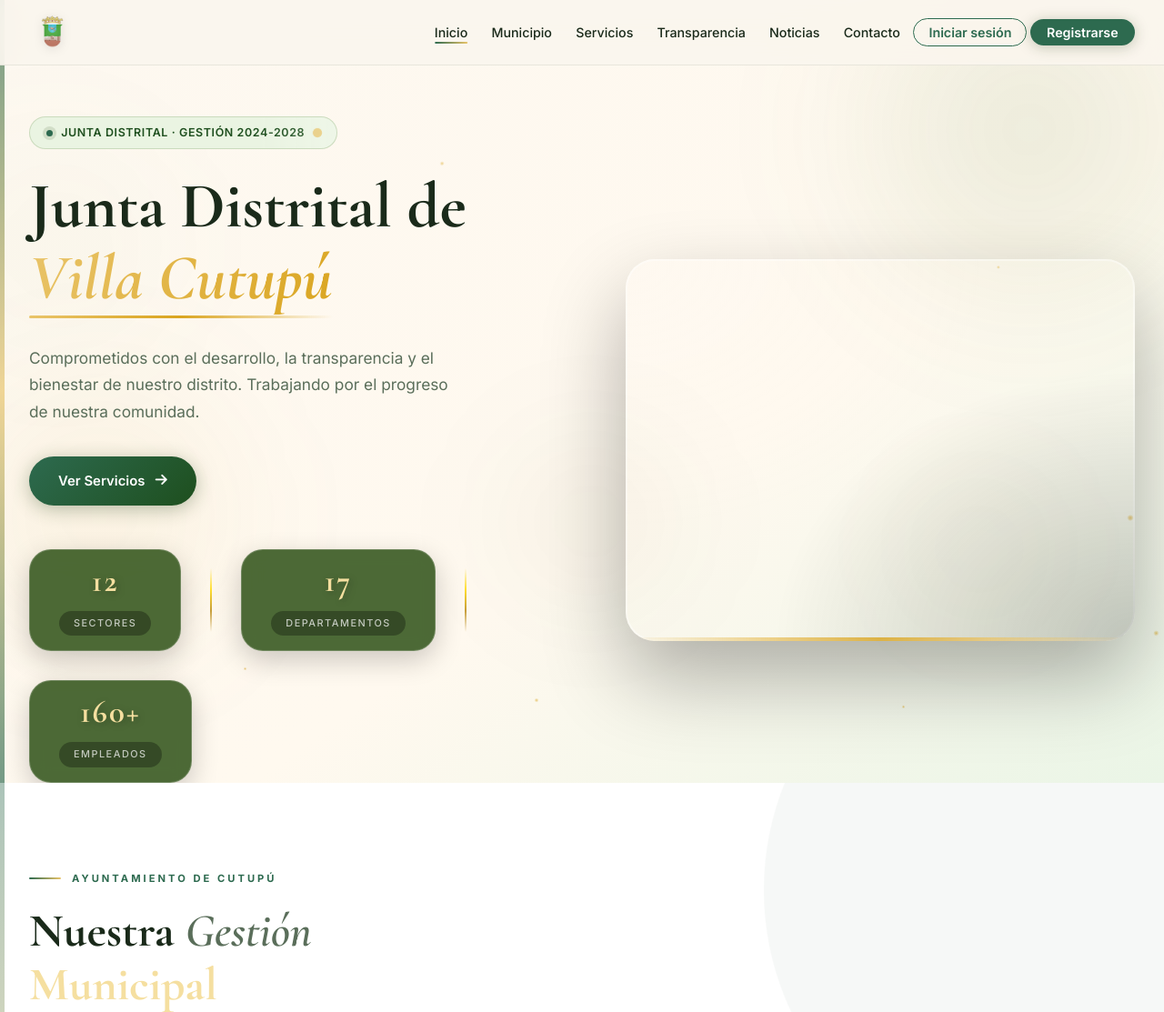
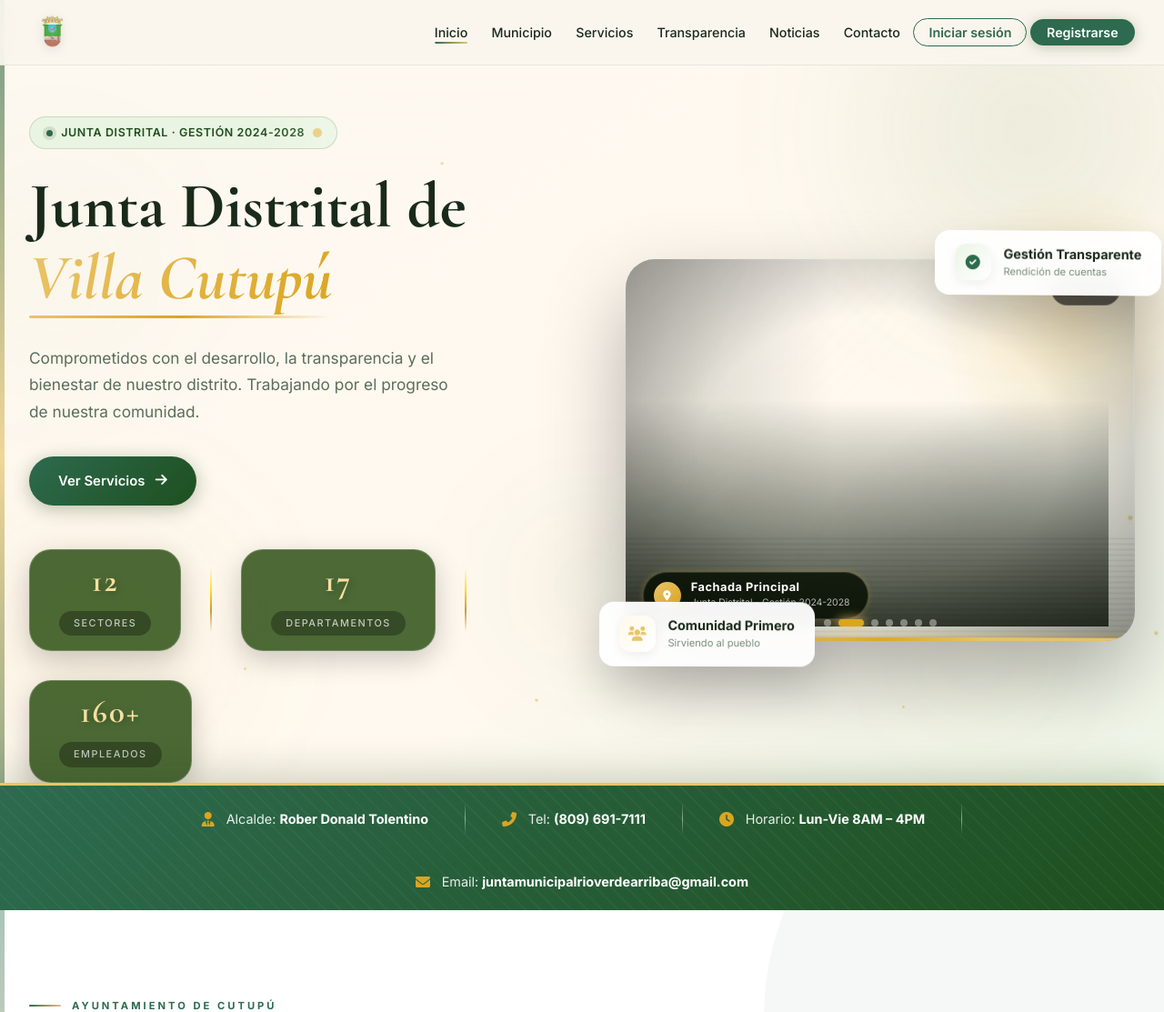
Before and after one commit to luffy098549/final, a Flask app: page / in a window 1280 px wide. Shown: the top 1113 px of the page at 91% size. Run offline with Flask 3, Linux system fonts and the light colour scheme; data comes from the database, SQL or seed files in the repository.

Commit message:
Guardando cambios

```diff
--- a/templates/components/hero.html
+++ b/templates/components/hero.html
@@ -39,7 +39,6 @@
                 {% endif %}
             </div>
 
-            <!-- ESTADÍSTICAS CON NÚMEROS BLANCOS Y FONDO OSCURO -->
             <div class="hero-stats anim" style="--d:.42s">
                 <div class="stat">
                     <span class="stat-number" data-target="12">0</span>
@@ -76,10 +75,10 @@
                      data-label="{{ photo.label }}"
                      data-place="{{ photo.place }}"
                      data-url="{{ url_for('static', filename='img/' ~ photo.file) }}">
-                   <div class="cine-bg"
-     style="--bg: url({{ url_for('static', filename='img/' ~ photo.file) }})">
-                    <div class="cine-gradient"></div>
-                    <div class="cine-overlay-effect"></div>
+                    <div class="cine-bg" style="--bg: url('{{ url_for('static', filename='img/' ~ photo.file) }}')">
+                        <div class="cine-gradient"></div>
+                        <div class="cine-overlay-effect"></div>
+                    </div>
                 </div>
                 {% endfor %}
 
@@ -161,7 +160,6 @@
             <span>Email: <strong>juntamunicipalrioverdearriba@gmail.com</strong></span>
         </div>
     </div>
-
 </section>
 
 <style>
@@ -187,9 +185,6 @@
     --smooth: cubic-bezier(0.2, 0.9, 0.4, 1.1);
     --spring: cubic-bezier(0.34, 1.56, 0.64, 1);
     --bounce: cubic-bezier(0.68, -0.55, 0.265, 1.55);
-}
-.cine-bg {
-    background-image: var(--bg);
 }
 
 .hero {
@@ -458,9 +453,6 @@
 }
 .btn-outline-hero:hover i { transform: translateX(4px); }
 
-/* ================================================================
-   ESTADÍSTICAS - NÚMEROS BLANCOS CON SOMBRA (TOTALMENTE VISIBLES)
-================================================================ */
 .hero-stats {
     display: flex;
     align-items: center;
@@ -487,7 +479,7 @@
     font-family: 'Cormorant Garamond', Georgia, serif;
     font-size: 3.5rem;
     font-weight: 900;
-    color: #FFFFFF;  /* BLANCO PURO */
+    color: #FFFFFF;
     line-height: 1;
     text-shadow: 2px 2px 8px rgba(0,0,0,0.3);
     letter-spacing: 2px;
@@ -496,7 +488,7 @@
 .stat-label {
     font-size: 0.75rem;
     font-weight: 700;
-    color: #FFD700;  /* DORADO CLARO */
+    color: #FFD700;
     text-transform: uppercase;
     letter-spacing: 2px;
     margin-top: 0.5rem;
@@ -512,7 +504,6 @@
     opacity: 0.8;
 }
 
-/* Hover effects */
 .stat:hover {
     transform: translateY(-8px) scale(1.02);
     background: rgba(45, 80, 22, 0.95);
@@ -524,9 +515,6 @@
     text-shadow: 0 0 15px rgba(255,215,0,0.5);
 }
 
-/* ================================================================
-   RESTO DE ESTILOS (SLIDER, TARJETAS, ETC)
-================================================================ */
 .hero-image-wrapper {
     flex: 1;
     position: relative;
@@ -620,6 +608,8 @@
     inset: -8%;
     background-size: cover;
     background-position: center;
+    width: 100%;
+    height: 100%;
     will-change: transform;
 }
 .cine-slide:nth-child(1).is-active .cine-bg { animation: kb1 8s ease-in-out forwards; }
```
